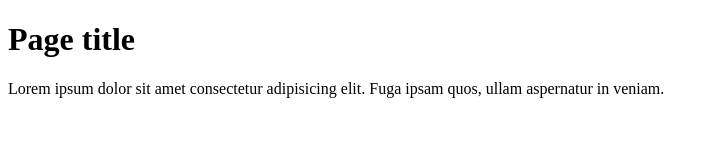
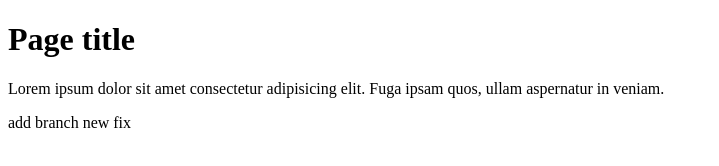
Before and after one commit to PBeloborodov/assembly-metro, a plain HTML site: page index.html in a window 1280 px wide. Shown: the whole page, without its empty margins (0-719 px from the left). Drawn offline with Linux system fonts and the light colour scheme.

Commit message:
add span in index html

```diff
--- a/index.html
+++ b/index.html
@@ -12,5 +12,6 @@
       Lorem ipsum dolor sit amet consectetur adipisicing elit. Fuga ipsam quos,
       ullam aspernatur in veniam.
     </p>
+    <span>add branch new fix</span>
   </body>
 </html>
```
